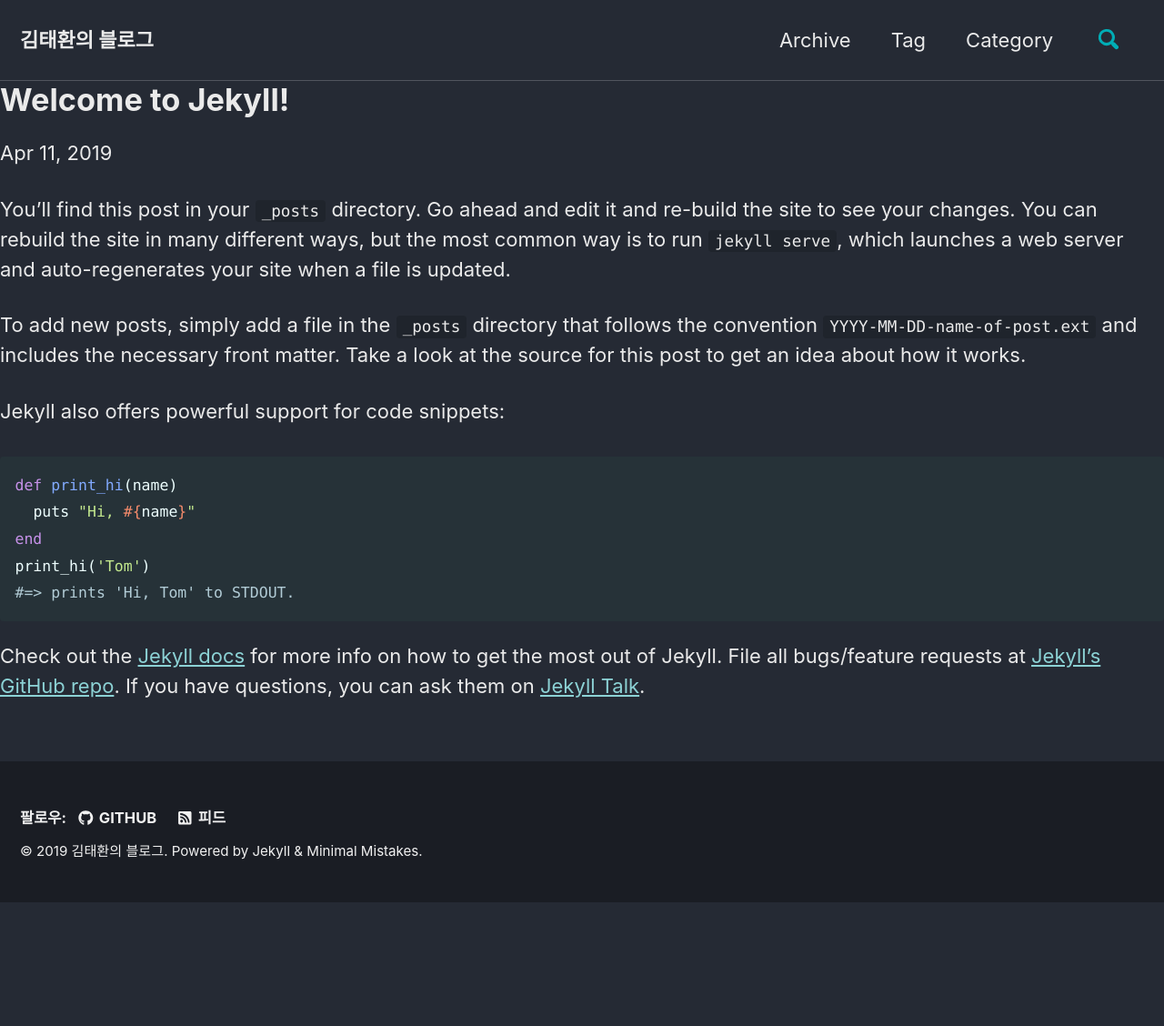
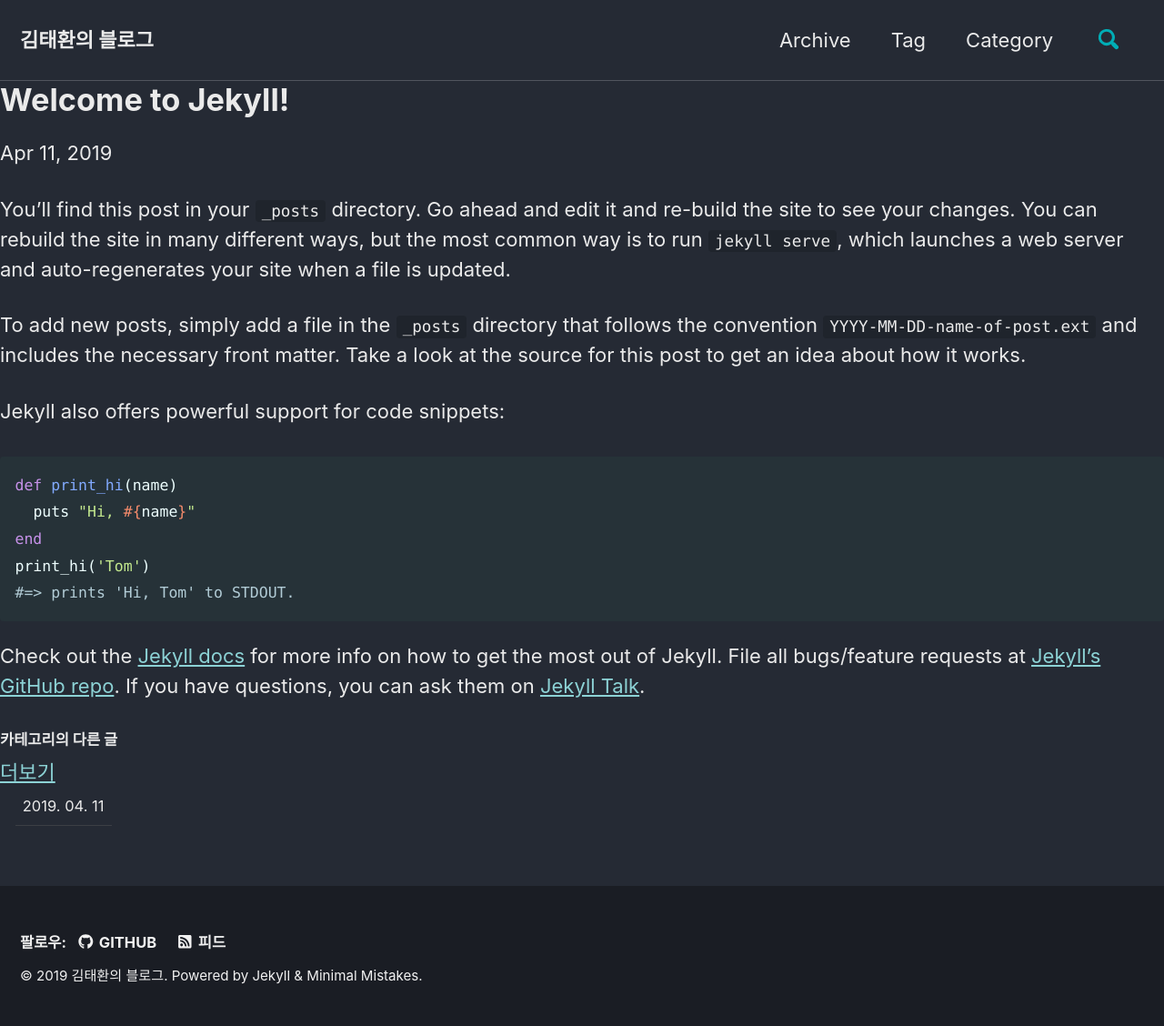
Before and after one commit to kim-th/kim-th.github.io, a Jekyll site: the page built from _posts/2019-04-11-welcome-to-jekyll.markdown, in a window 1280 px wide. Shown: the whole page at 91% size. Built offline with Jekyll 4.4.1, drawn with Linux system fonts in a browser that asks for light colours; cached includes are drawn as plain includes; nearby versions of some CDN libraries; comment, search, counter and statistics services are not loaded; before the commit the page ends 992 px from its top, so only the background shows below that.

Commit message:
Update post.html

```diff
--- a/_layouts/post.html
+++ b/_layouts/post.html
@@ -35,4 +35,29 @@ layout: default
       <noscript>Please enable JavaScript to view the <a href="https://disqus.com/?ref_noscript">comments powered by Disqus.</a></noscript>
 
   {% endif %}
+
+  <div class="more-posts">
+    <div class="more-category">
+      <h4>카테고리의 다른 글</h4>
+      <a href="/category/{{ page.categories }}/index.html" class="more-button">더보기</a>
+    </div>
+    <table>
+      <tbody>
+        {% assign count = 0 %}
+        {% for post in site.posts %}
+          {% if post.categories == page.categories %}
+            {% assign count = count | plus: 1 %}
+            {% if count < 4 %}
+              <tr>
+                <th class="more-posts-title">
+                  <a href="{{ site.url }}{{ post.url }}"></a>
+                </th>
+                <td class="more-posts-date">{{ post.date | date: '%Y. %m. %d' }}</td>
+              </tr>
+            {% endif %}
+          {% endif %}
+        {% endfor %}
+      </tbody>
+    </table>
+  </div>
 </article>
```
